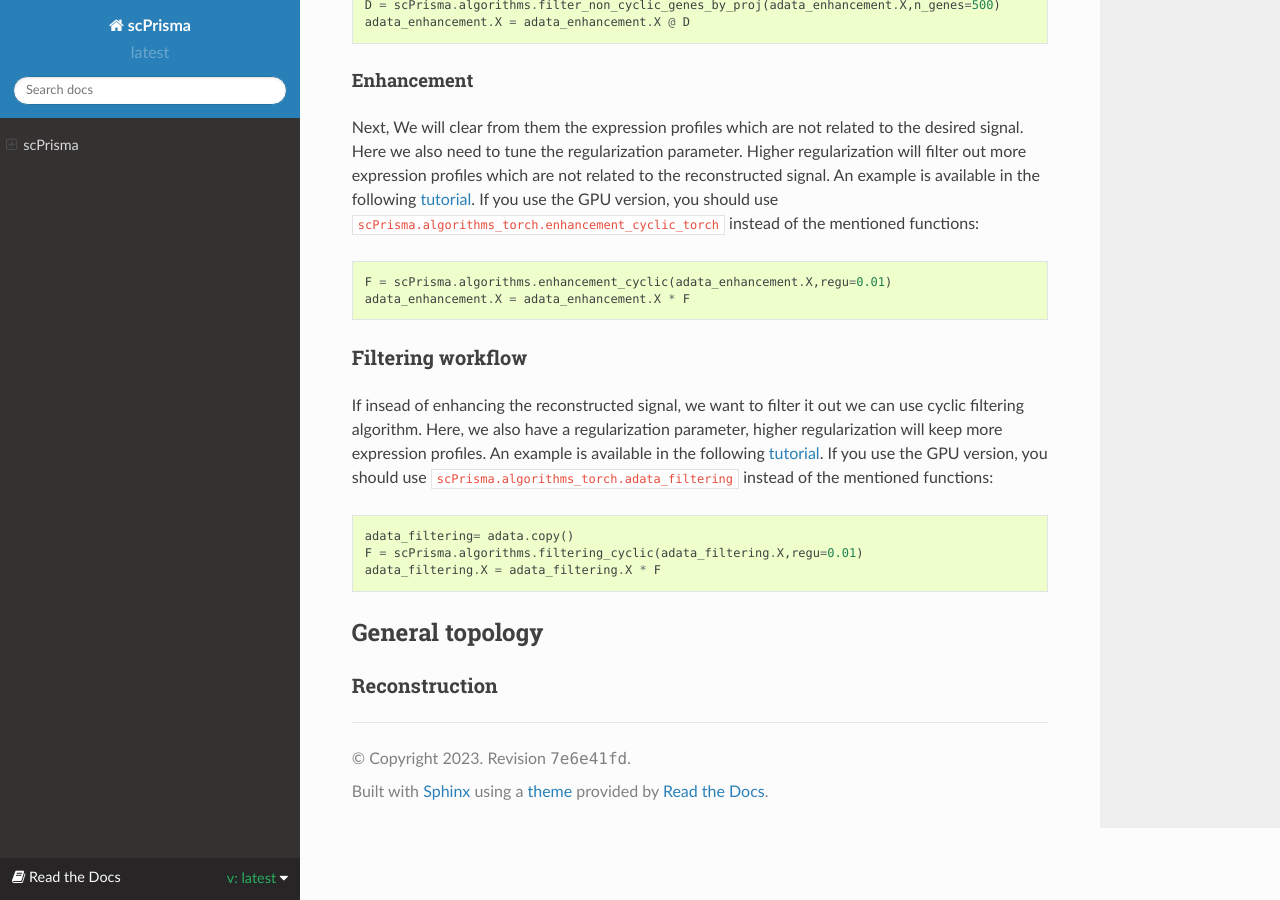
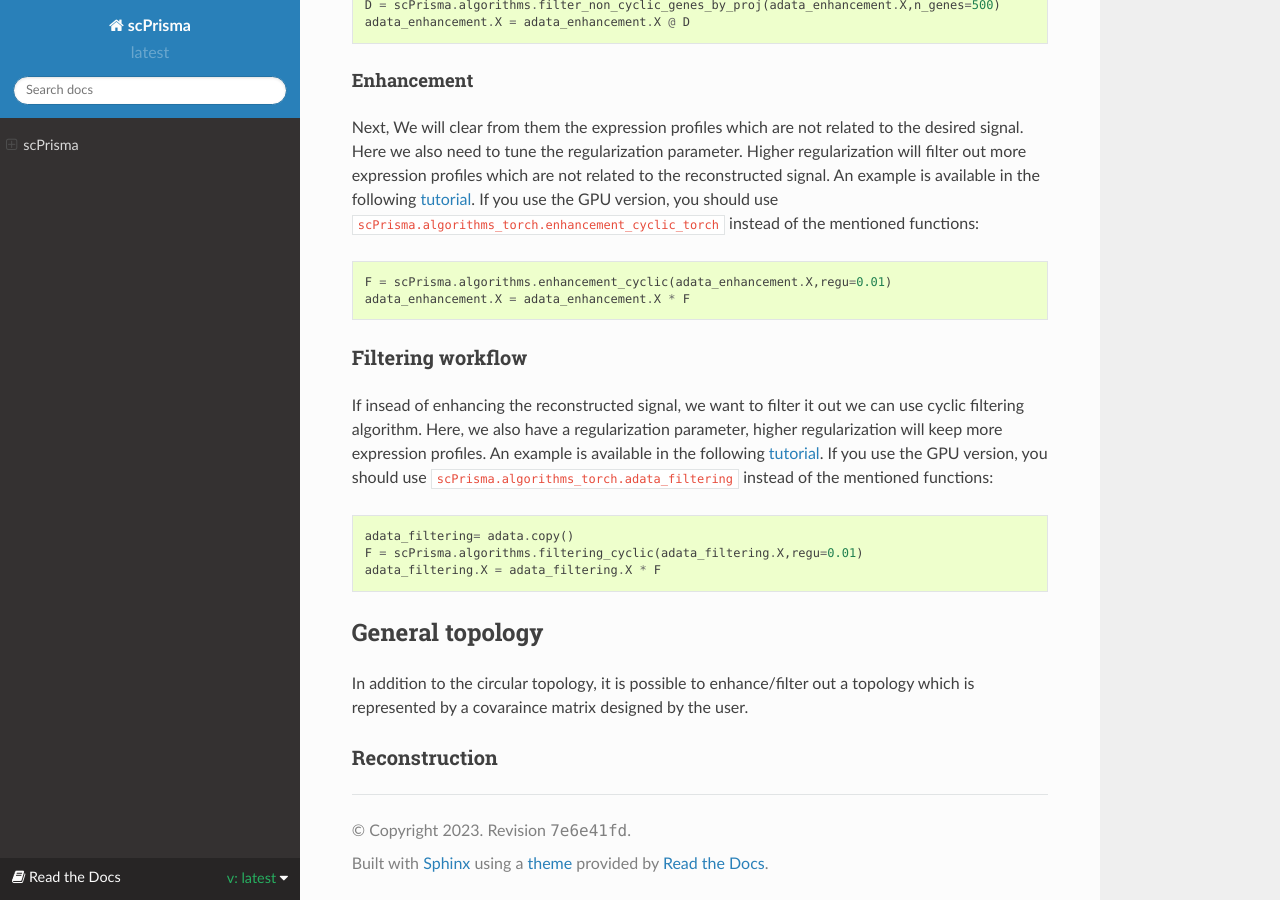
Before and after one commit to nitzanlab/scPrisma, a Sphinx documentation site: the page built from docs/index.rst, in a window 1280 px wide and 900 px high, scrolled down 4165 px. Built offline with Sphinx 7.4.7 and the Read the Docs theme 2.0.0, drawn with Linux system fonts in a browser that asks for light colours; pages that are not in the unit, such as notebooks, are missing from menus.

Commit message:
Update index.rst

```diff
--- a/docs/index.rst
+++ b/docs/index.rst
@@ -139,7 +139,7 @@ If insead of enhancing the reconstructed signal, we want to filter it out we can
 
 General topology
 -------
-
+In addition to the circular topology, it is possible to enhance/filter out a topology which is represented by a covaraince matrix designed by the user.
 
 Reconstruction
 ~~~~~~~~~~
```
